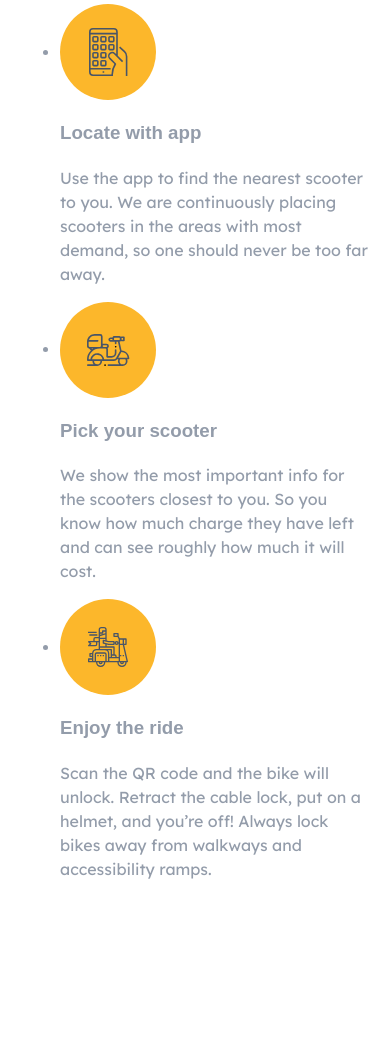
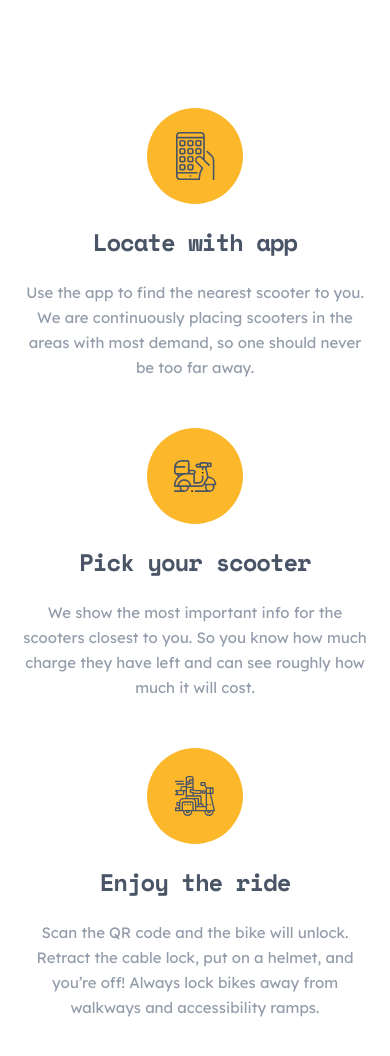
Before and after one commit to maftunamahammadiyeva/scoot, a plain HTML site: page index.html in a window 390 px wide. Shown: the part 698-1754 px from the top of the page. Before the commit the page ends 1595 px from the top, so only its background shows below. Drawn offline with Linux system fonts and the light colour scheme; a web font is replaced by a local one.

Commit message:
feat: add chances section

```diff
--- a/index.html
+++ b/index.html
@@ -66,20 +66,27 @@
 
           <li class="chances__item">
             <img class="chances__img" src="./images/app.svg" alt="images" width="96" height="96">
-            <h3 class="chances__heading">Locate with app</h3>
-            <p class="chances__desc">Use the app to find the nearest scooter to you. We are continuously placing scooters in the areas with most demand, so one should never be too far away. </p>
+            <div class="chances__wrapper"> <h3 class="chances__heading">Locate with app</h3>
+              <p class="chances__desc">Use the app to find the nearest scooter to you. We are continuously placing scooters in the areas with most demand, so one should never be too far away. </p></div>
+
           </li>
 
           <li class="chances__item">
             <img class="chances__img" src="./images/scoter.svg" alt="images" width="96" height="96">
-            <h3 class="chances__heading">Pick your scooter</h3>
-            <p class="chances__desc">We show the most important info for the scooters closest to you. So you know how much charge they have left and can see roughly how much it will cost.</p>
+            <div class="chances__wrapper">
+              <h3 class="chances__heading">Pick your scooter</h3>
+              <p class="chances__desc">We show the most important info for the scooters closest to you. So you know how much charge they have left and can see roughly how much it will cost.</p>
+            </div>
+
           </li>
 
           <li class="chances__item">
             <img class="chances__img" src="./images/ride.svg" alt="images" width="96" height="96">
-            <h3 class="chances__heading">Enjoy the ride</h3>
+            <div class="chances__wrapper">
+              <h3 class="chances__heading">Enjoy the ride</h3>
             <p class="chances__desc">Scan the QR code and the bike will unlock. Retract the cable lock, put on a helmet, and you’re off! Always lock bikes away from walkways and accessibility ramps.</p>
+            </div>
+
           </li>
 
         </ul>
--- a/scss/blocks/_chances.scss
+++ b/scss/blocks/_chances.scss
@@ -0,0 +1,114 @@
+.chances {
+  padding-top: 160px;
+  padding-bottom: 182px;
+  background-image: url("../../images/chances.png");
+  background-repeat: no-repeat;
+  background-position: 0 30%;
+
+  &__list {
+    margin: 0;
+    padding: 0;
+    list-style: none;
+    display: flex;
+    align-items: center;
+    margin-left: -30px;
+  }
+
+  &__item {
+    margin-left: 30px;
+  }
+
+  // &__item {
+    //   display: flex;
+    //   flex-direction: column;
+    // }
+
+    // &__item::after {
+      //   content: "";
+      //   height: 15px;
+      //   width: 254px;
+      //   background-image: url(../../images/chances.png);
+      //   background-repeat: no-repeat;
+      // }
+
+      &__heading {
+        margin: 0;
+        margin-top: 40px;
+        margin-bottom: 45px;
+        font-family: 'Space Mono';
+        font-weight: 700;
+        font-size: 24px;
+        line-height: 28px;
+        letter-spacing: -1.07143px;
+        color: #495567;
+      }
+
+      &__desc {
+        margin: 0;
+        font-size: 15px;
+        line-height: 25px;
+        max-width: 350px;
+      }
+
+    }
+
+    @media only screen and (max-width: 989px){
+      .chances{
+        background-image: none;
+        padding-top: 112px;
+        padding-bottom: 145px;
+
+        &__list {
+          flex-direction: column;
+          margin-left: 0;
+          margin-top: -40px;
+        }
+
+        &__item{
+          display: flex;
+          align-items: center;
+          margin-left: 0;
+          margin-top: 40px;
+        }
+
+        &__wrapper {
+          margin-left: 79px;
+        }
+
+        &__heading {
+          font-size: 24px;
+          line-height: 28px;
+          margin-top: 0;
+          margin-bottom: 27px;
+        }
+      }
+    }
+
+    @media only screen and (max-width: 500px){
+      .chances {
+        padding: 120px 0;
+
+        &__list {
+          margin-top: -48px;
+        }
+
+        &__item {
+          flex-direction: column;
+          margin-top: 48px;
+        }
+
+        &__wrapper {
+          margin-left: 0;
+        }
+
+        &__heading {
+          margin-top: 24px;
+          margin-bottom: 24px;
+          text-align: center;
+        }
+
+        &__desc {
+          text-align: center;
+        }
+      }
+    }
```
Also changed, not shown: css/main.css, images/chances.png (added), 1 other file.
